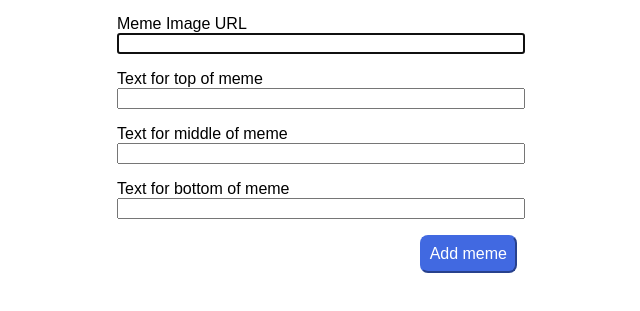
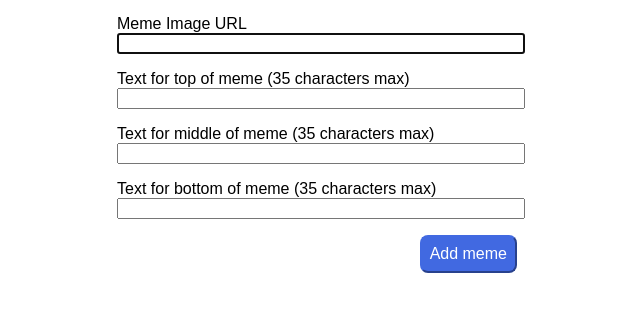
Before and after one commit to ninadel/Springboard-Meme-Generator, a plain HTML site: page index.html in a window 1280 px wide. Shown: the part 263-574 px from the top of the page, without its empty margins (323-963 px from the left). Drawn offline with nearby package versions, Linux system fonts and the light colour scheme.

Commit message:
adding input maximum length

```diff
--- a/index.html
+++ b/index.html
@@ -19,17 +19,16 @@
         End of FORM -->
         <h1>Handy Dandy Meme Creator</h1>
         <form action="#" id="new-meme-form">
-          <!-- image should be required -->
           <label for="meme-image">Meme Image URL</label><input type="url" id="meme-image" autofocus required="required"/></br>
-          <label for="meme-top-text">Text for top of meme</label><input type="text" id="meme-top-text" required="required"/></br>
-          <label for="meme-middle-text">Text for middle of meme</label><input type="text" id="meme-middle-text" required="required"/></br>
-          <label for="meme-bottom-text">Text for bottom of meme</label><input type="text" id="meme-bottom-text" required="required"/></br>
+          <label for="meme-top-text">Text for top of meme (35 characters max)</label><input type="text" id="meme-top-text" required="required" maxlength="35"/></br>
+          <label for="meme-middle-text">Text for middle of meme (35 characters max)</label><input type="text" id="meme-middle-text" required="required" maxlength="35"/></br>
+          <label for="meme-bottom-text">Text for bottom of meme (35 characters max)</label><input type="text" id="meme-bottom-text" required="required" maxlength="35"/></br>
           <input type="submit" value="Add meme" />
         </form>
       </div>
 
-      <div id="meme-container">
         <!-- DIV which holds all the memes -->
+        <div id="meme-container">
       </div>
     </div>
     <script src="app.js"></script>
```
